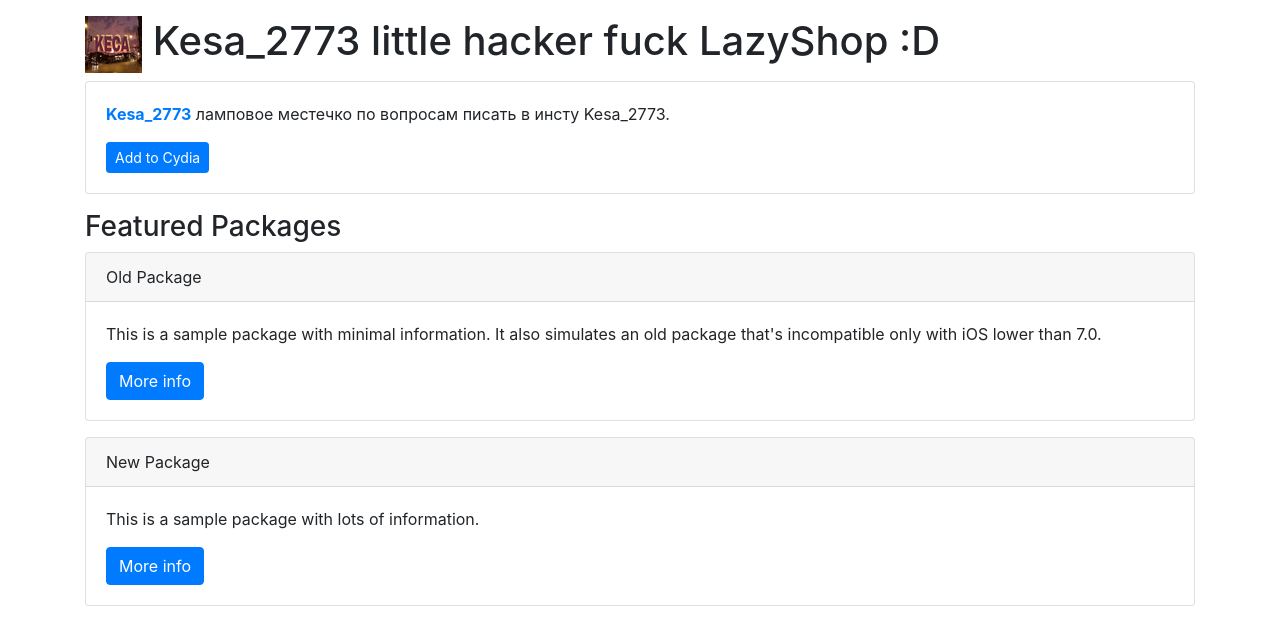
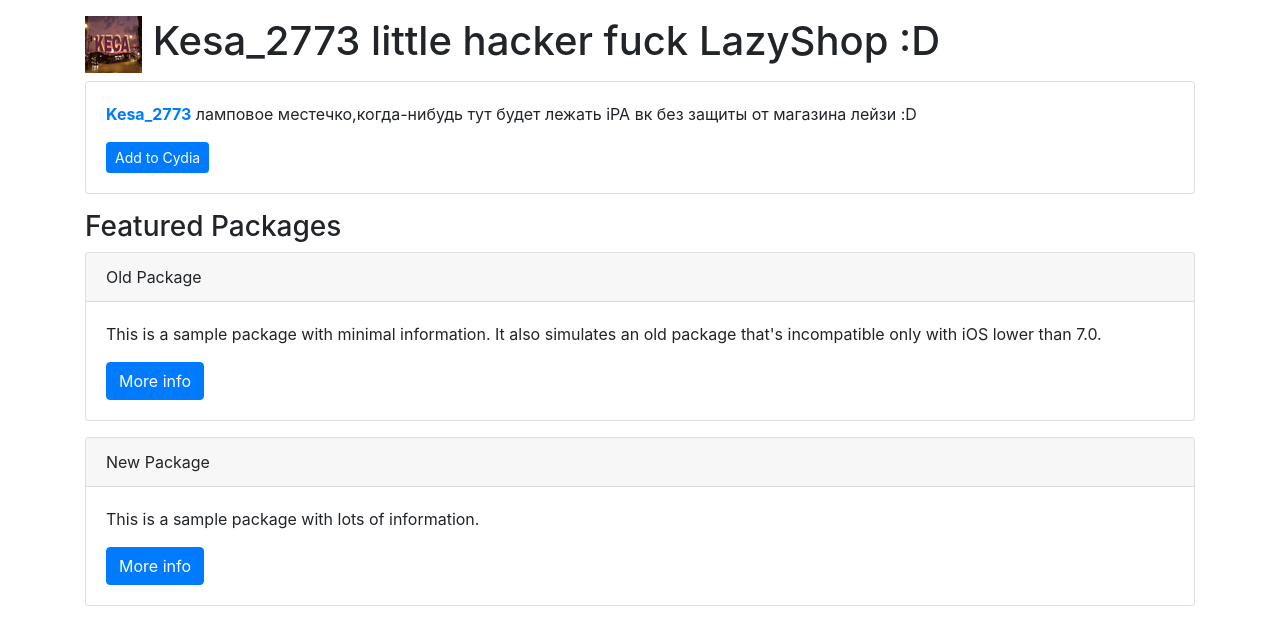
Before and after one commit to Kesa2773/Kesa_2773, a plain HTML site: page index.html in a window 1280 px wide. Drawn offline with nearby package versions, Linux system fonts and the light colour scheme.

Commit message:
Update index.html

```diff
--- a/index.html
+++ b/index.html
@@ -17,7 +17,7 @@
 <div class="container">
 	<div class="card">
 		<div class="card-body">
-			<p><span class="text-primary"><b>Kesa_2773</span></b> ламповое местечко по вопросам писать в инсту Kesa_2773.</p>
+			<p><span class="text-primary"><b>Kesa_2773</span></b> ламповое местечко,когда-нибудь тут будет лежать iPA вк без защиты от магазина лейзи :D</p>
 			<a class="btn btn-sm btn-primary" href="cydia://url/https://cydia.saurik.com/api/share#?source=https://supermamon.github.io/Reposi3/">Add to Cydia</a>
 		</div>
 	</div>
```
